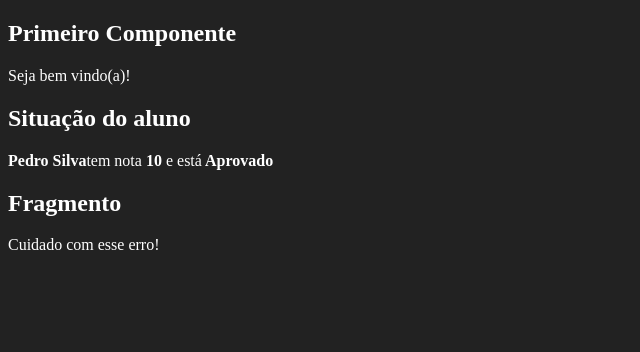
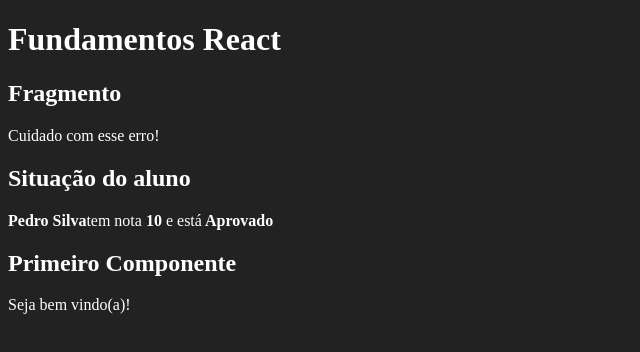
Before and after one commit to Paulosmj/Curso-React, a React (Create React App) app: page / in a window 1280 px wide. Shown: the top 352 px of the page, without its empty margins (0-640 px from the left). Built offline with nearby package versions, Linux system fonts and the light colour scheme.

Commit message:
Componente app

```diff
--- /dev/null
+++ b/src/App.jsx
@@ -0,0 +1,14 @@
+import React from 'react';
+import Primeiro from './components/basicos/Primeiro';
+import ComParametro from './components/basicos/ComParametro';
+import Fragmento from './components/basicos/Fragmento';
+
+export default () => (
+  <div id="app">
+    <h1>Fundamentos React</h1>
+    <Fragmento />
+
+    <ComParametro titulo="Situação do aluno" aluno="Pedro Silva" nota={9.3} />
+    <Primeiro />
+  </div>
+);
--- a/src/index.js
+++ b/src/index.js
@@ -1,15 +1,6 @@
 import './index.css';
 import ReactDOM from 'react-dom';
 import React from 'react';
-import Primeiro from './components/basicos/Primeiro';
-import ComParametro from './components/basicos/ComParametro';
-import Fragmento from './components/basicos/Fragmento';
+import App from './App';
 
-ReactDOM.render(
-  <div id="app">
-    <Primeiro />
-    <ComParametro titulo="Situação do aluno" aluno="Pedro Silva" nota={9.3} />
-    <Fragmento />
-  </div>,
-  document.getElementById('root'),
-);
+ReactDOM.render(<App />, document.getElementById('root'));
```
